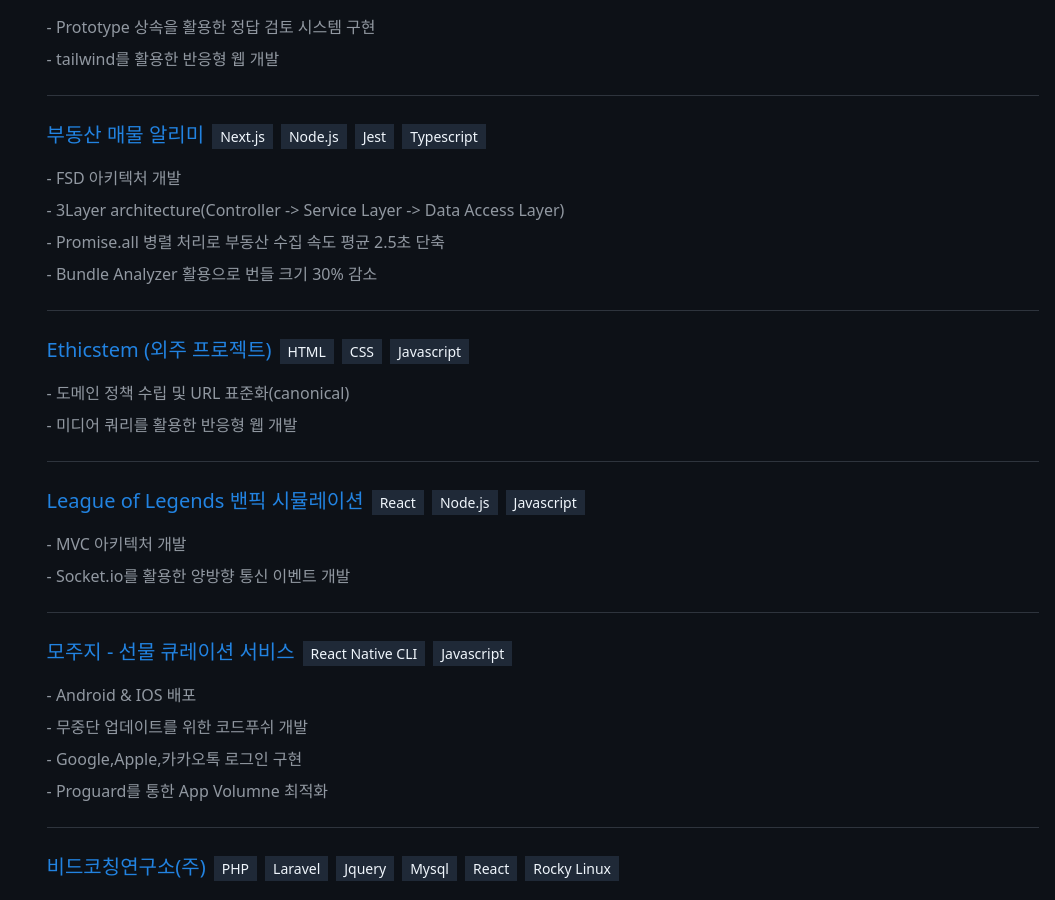
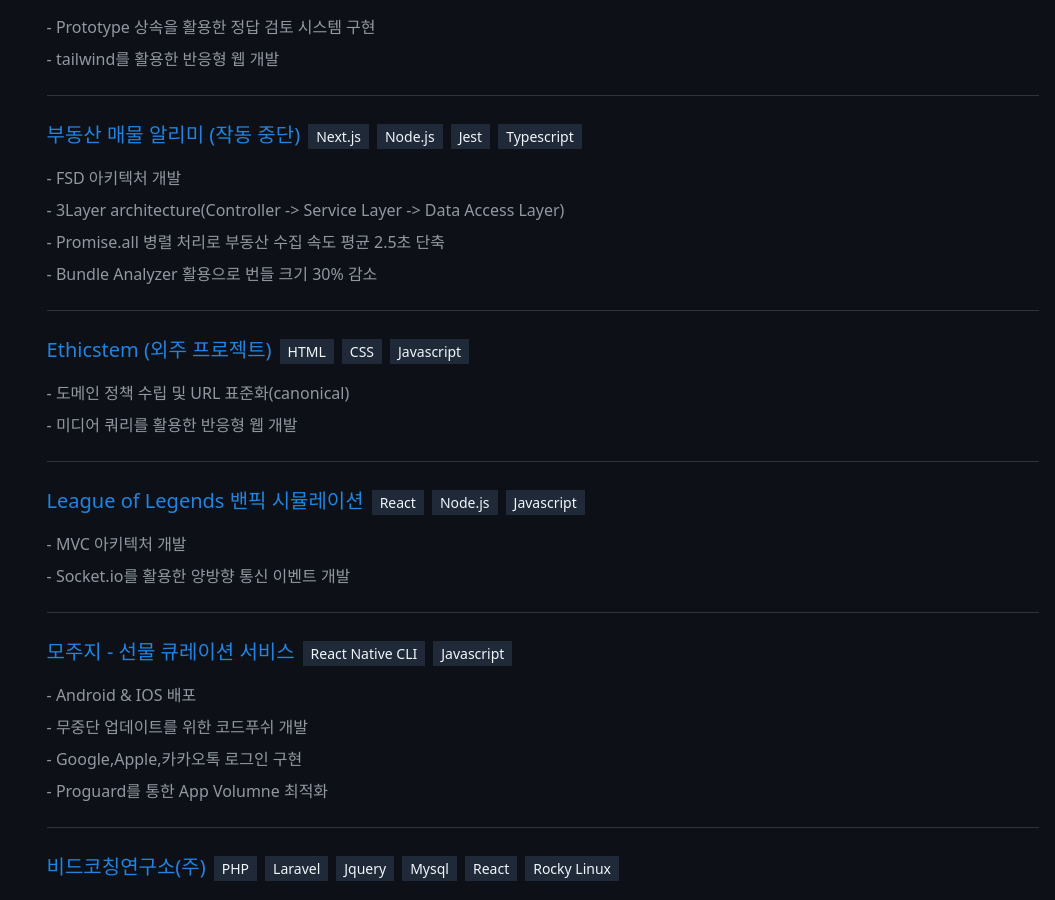
Before and after one commit to dureotkd/sungmin.me, a Next.js app: page / in a window 1280 px wide. Shown: the part 1263-2163 px from the top of the page, without its empty margins (225-1280 px from the left). Built offline with nearby package versions, Linux system fonts and the light colour scheme.

Commit message:
외주 추가

```diff
--- a/src/app/main.tsx
+++ b/src/app/main.tsx
@@ -89,7 +89,7 @@
       languages: ["React", "Node.js", "Javascript"],
     },
     {
-      title: "부동산 매물 알리미",
+      title: "부동산 매물 알리미 (작동 중단)",
       link: "https://www.areleme.com",
       descriptions: [
         "FSD 아키텍처 개발",
```
